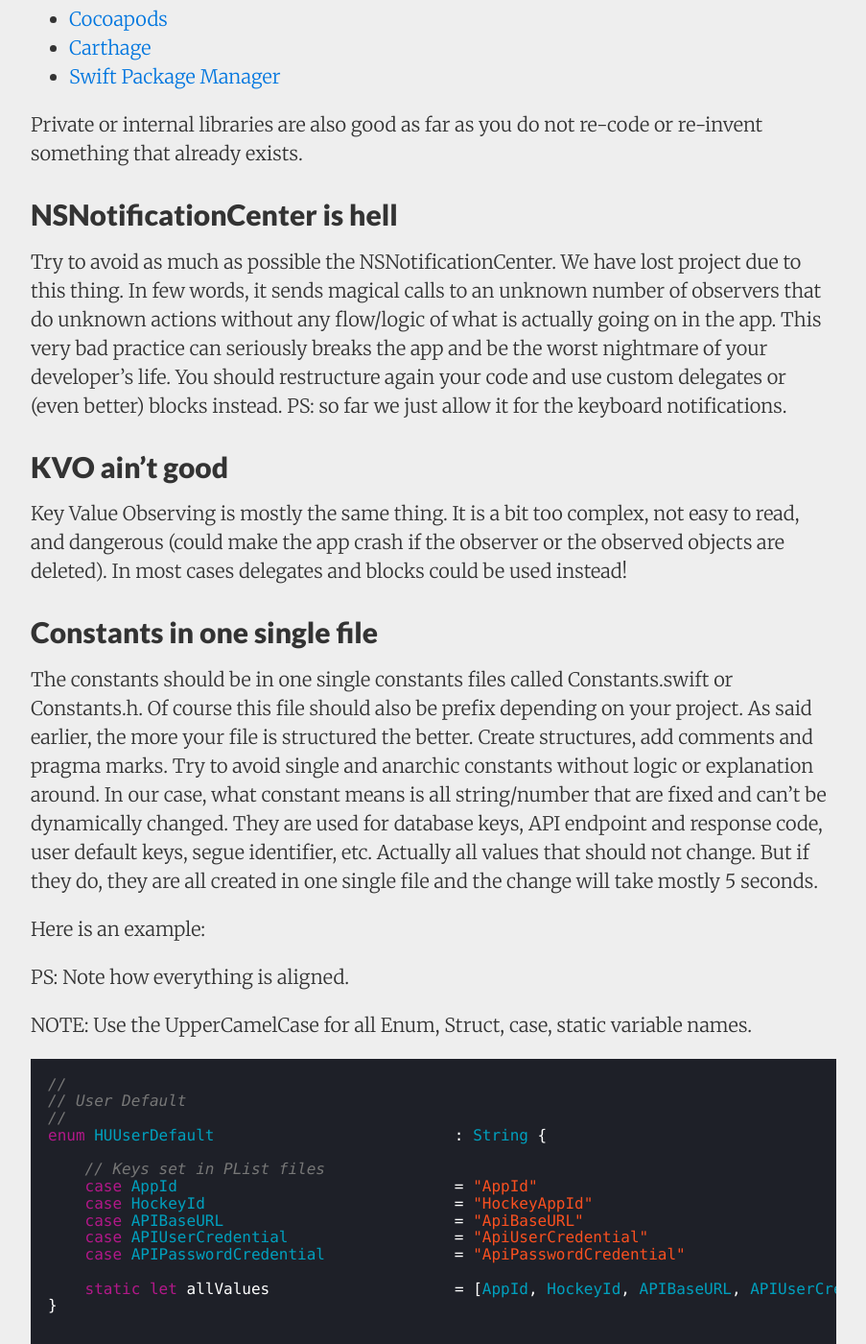
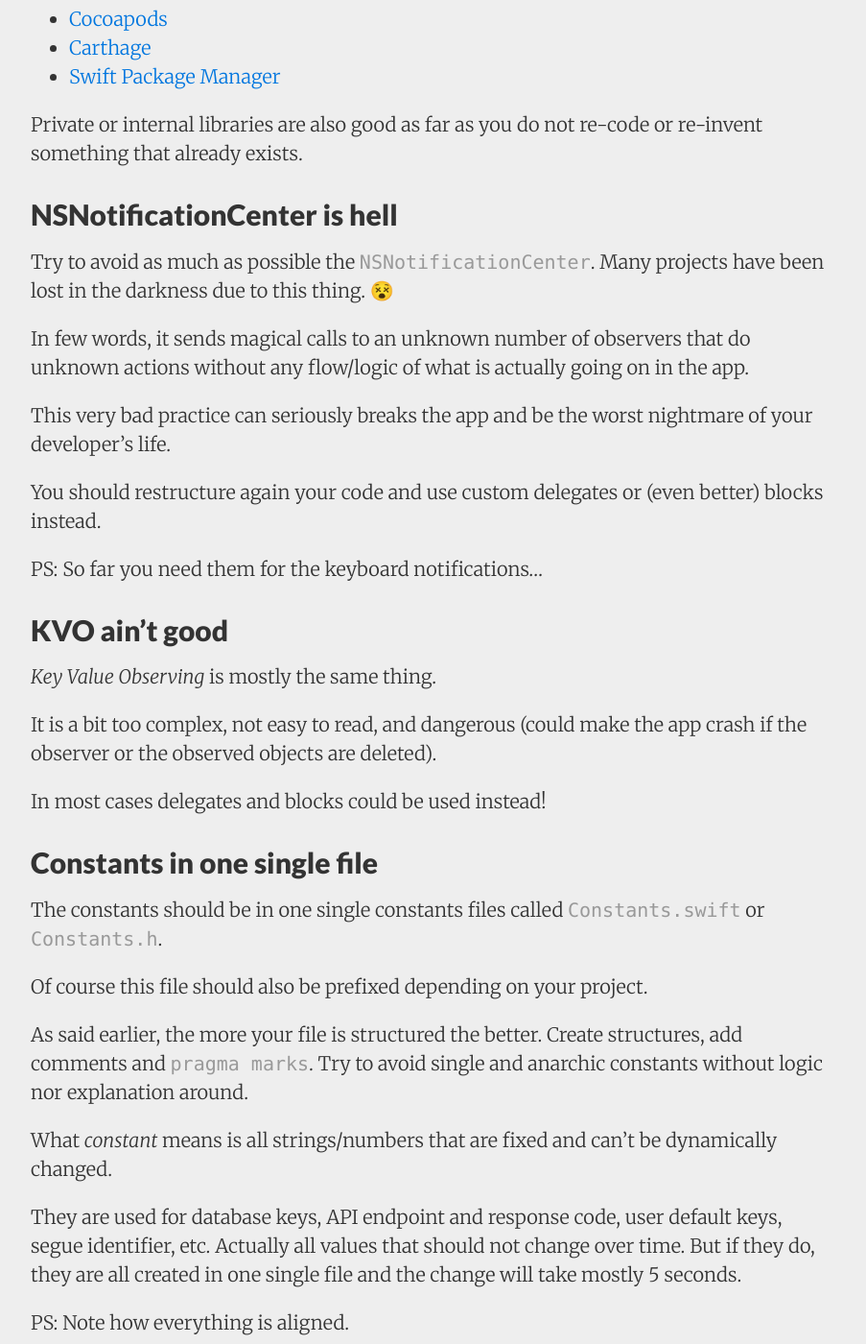
Before and after one commit to kevindelord/kevindelord.github.io, a Jekyll site: the page built from _posts/2016-06-29-code-quality.md, in a window 1280 px wide and 1400 px high, scrolled down 2918 px. Shown: the whole window at 96% size, without its empty margins (188-1091 px from the left). Built offline with Jekyll 4.4.1, drawn with Linux system fonts in a browser that asks for light colours; nearby versions of some CDN libraries; emoji names are drawn with the system emoji font; some of the changed text lies outside the part shown.

Commit message:
KVO and notification center

```diff
--- a/_posts/2016-06-29-code-quality.md
+++ b/_posts/2016-06-29-code-quality.md
@@ -12,7 +12,7 @@ Some points might not be suitable for certain languages, or you could even disag
 
 But, when a developer keeps jumping between projects with different structures and languages without a global, strict (and restrictive) convention, the general quality will instantly decrease and slow down the development time.
 
-In few words: the devs go crazy, all projects crash, end of the world. :bomb: :fire:
+In few words: the devs go crazy, all projects crash, end of the world. :bomb: :boom: :fire:
 
 ## Align & structure your code
 
@@ -111,36 +111,44 @@ Private or internal libraries are also good as far as you do not re-code or re-i
 
 ## NSNotificationCenter is hell
 
-Try to avoid as much as possible the NSNotificationCenter. We have lost project due to this thing.
+Try to avoid as much as possible the `NSNotificationCenter`. Many projects have been lost in the darkness due to this thing. :dizzy_face:
+
 In few words, it sends magical calls to an unknown number of observers that do unknown actions without any flow/logic of what is actually going on in the app.
+
 This very bad practice can seriously breaks the app and be the worst nightmare of your developer's life.
+
 You should restructure again your code and use custom delegates or (even better) blocks instead.
-PS: so far we just allow it for the keyboard notifications.
+
+PS: So far you need them for the keyboard notifications...
 
 ## KVO ain't good
 
-Key Value Observing is mostly the same thing.
+_Key Value Observing_ is mostly the same thing.
+
 It is a bit too complex, not easy to read, and dangerous (could make the app crash if the observer or the observed objects are deleted).
+
 In most cases delegates and blocks could be used instead!
 
 ## Constants in one single file
 
-The constants should be in one single constants files called Constants.swift or Constants.h.
-Of course this file should also be prefix depending on your project.
-As said earlier, the more your file is structured the better. Create structures, add comments and pragma marks. Try to avoid single and anarchic constants without logic or explanation around.
-In our case, what constant means is all string/number that are fixed and can't be dynamically changed.
-They are used for database keys, API endpoint and response code, user default keys, segue identifier, etc. Actually all values that should not change. But if they do, they are all created in one single file and the change will take mostly 5 seconds.
+The constants should be in one single constants files called `Constants.swift` or `Constants.h`.
 
-Here is an example:
+Of course this file should also be prefixed depending on your project.
+
+As said earlier, the more your file is structured the better. Create structures, add comments and `pragma marks`. Try to avoid single and anarchic constants without logic nor explanation around.
+
+What _constant_ means is all strings/numbers that are fixed and can't be dynamically changed.
+
+They are used for database keys, API endpoint and response code, user default keys, segue identifier, etc. Actually all values that should not change over time. But if they do, they are all created in one single file and the change will take mostly 5 seconds.
 
 PS: Note how everything is aligned.
 
 NOTE: Use the UpperCamelCase for all Enum, Struct, case, static variable names.
 
 {% highlight swift %}
-//
-// User Default
-//
+
+// MARK: - User Default
+
 enum HUUserDefault                          : String {
 
     // Keys set in PList files
```
Also changed, not shown: other parts of _posts/2016-06-29-code-quality.md (+7 -12 lines).
